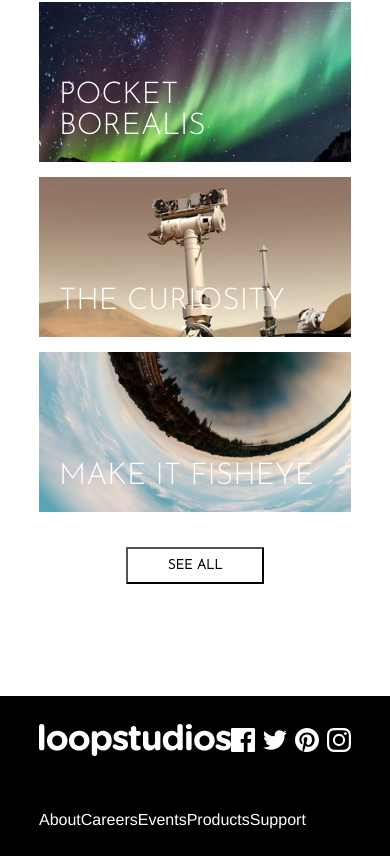
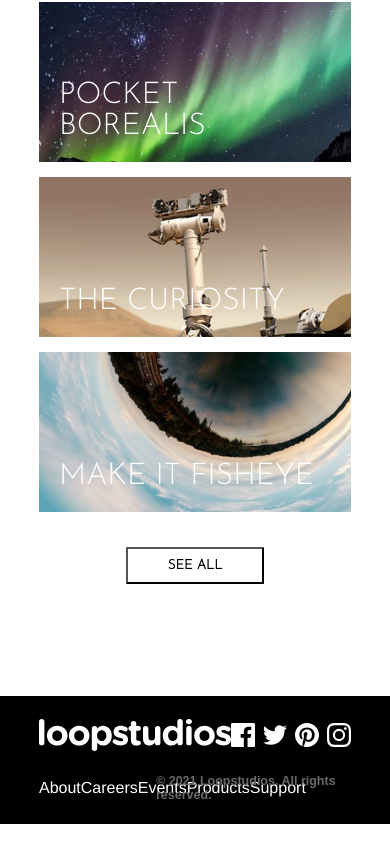
Before and after one commit to pedropfsf/loopstudios-landing-page-vue, a Vue app: page / in a window 390 px wide. Shown: the part 2338-3194 px from the top of the page. After the commit the page ends 3162 px from the top, so only its background shows below. Built offline with nearby package versions, Linux system fonts and the light colour scheme.

Commit message:
:sparkles: Desenvolvido o rodapé mas não responsivo

```diff
--- a/src/components/Footer/Footer.vue
+++ b/src/components/Footer/Footer.vue
@@ -34,6 +34,9 @@
                     </li>
                 </ul>
             </nav>
+            <span id="rights-text">
+                © 2021 Loopstudios. All rights reserved.
+            </span>
         </div>
     </footer>
 </template>
@@ -101,13 +104,13 @@
 
     footer#Footer {
         width: 100%;
-        height: 10rem;
+        height: 8rem;
 
         background-color: var(--black);
 
         flex-direction: column;
+        justify-content: space-evenly;
 
-        justify-content: space-around;
     }
 
     a.link-social-media
@@ -143,6 +146,10 @@
         width: 9rem;
     }
 
+    ul#list-items {
+        width: 30vw;
+    }
+
     li.item-text-link {
         list-style-type: none;
     }
@@ -153,4 +160,11 @@
         font-family: Atala, Helvetica, sans-serif;
     }
 
+    span#rights-text {
+        color: var(--very-dark-gray);
+
+        font-size: 12.5px;
+        font-weight: bold;
+    }
+
 </style>
```
